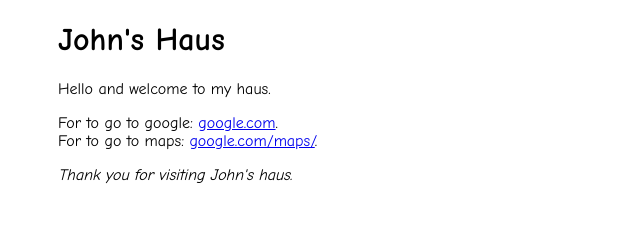
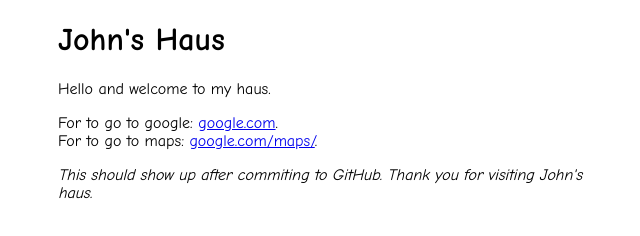
Before and after one commit to johnmwalker/ec2jenkins, a plain HTML site: page index.html in a window 1280 px wide. Shown: the whole page, without its empty margins (302-942 px from the left). Drawn offline with Linux system fonts and the light colour scheme.

Commit message:
change and commit for jenkins/github webhook

```diff
--- a/index.html
+++ b/index.html
@@ -18,6 +18,6 @@
 For to go to maps:
 <a href="maps">google.com/maps/</a>.</p>
 
-<p><em>Thank you for visiting John's haus.</em></p>
+<p><em>This should show up after commiting to GitHub. Thank you for visiting John's haus.</em></p>
 </body>
 </html>
```
